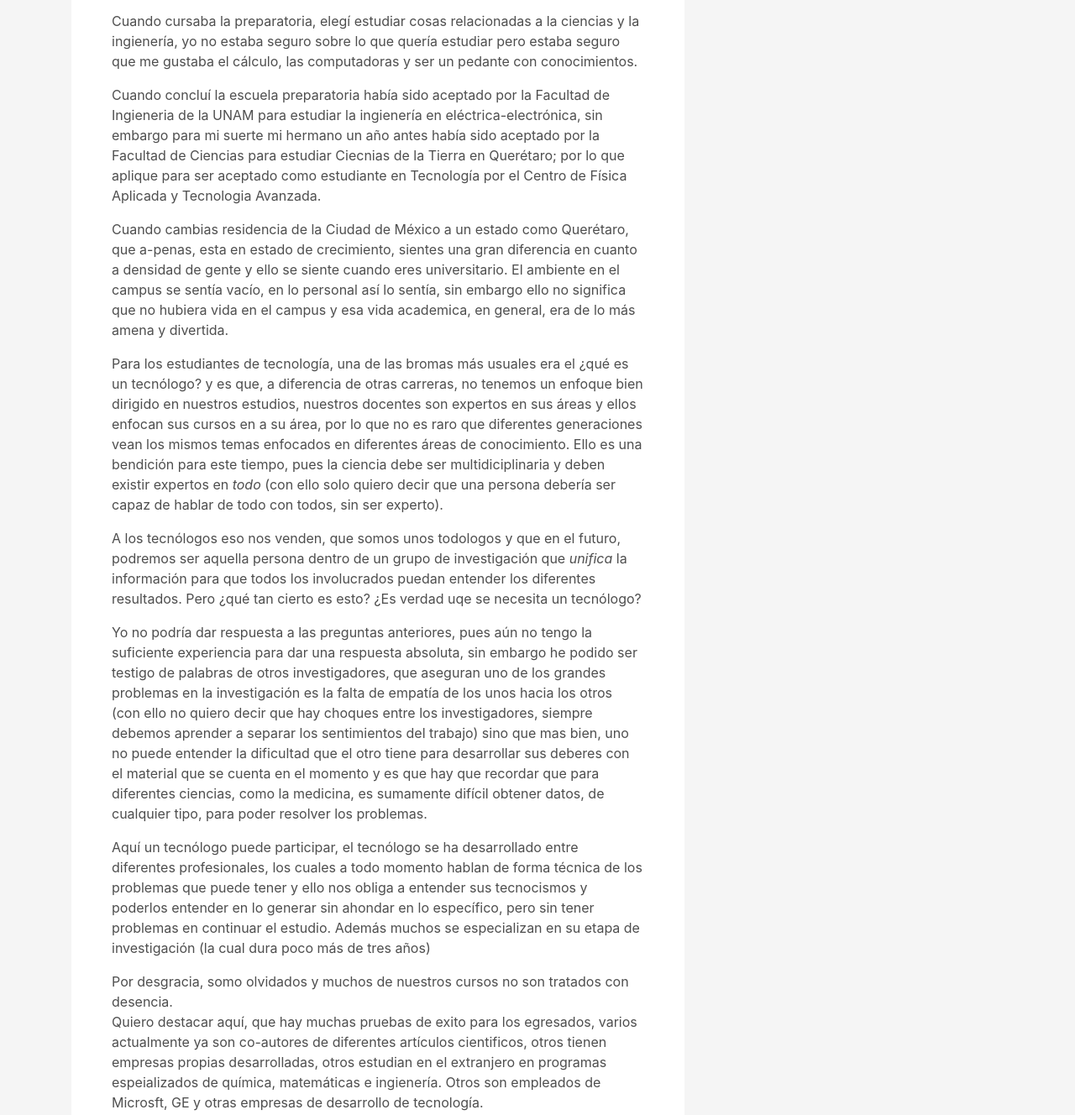
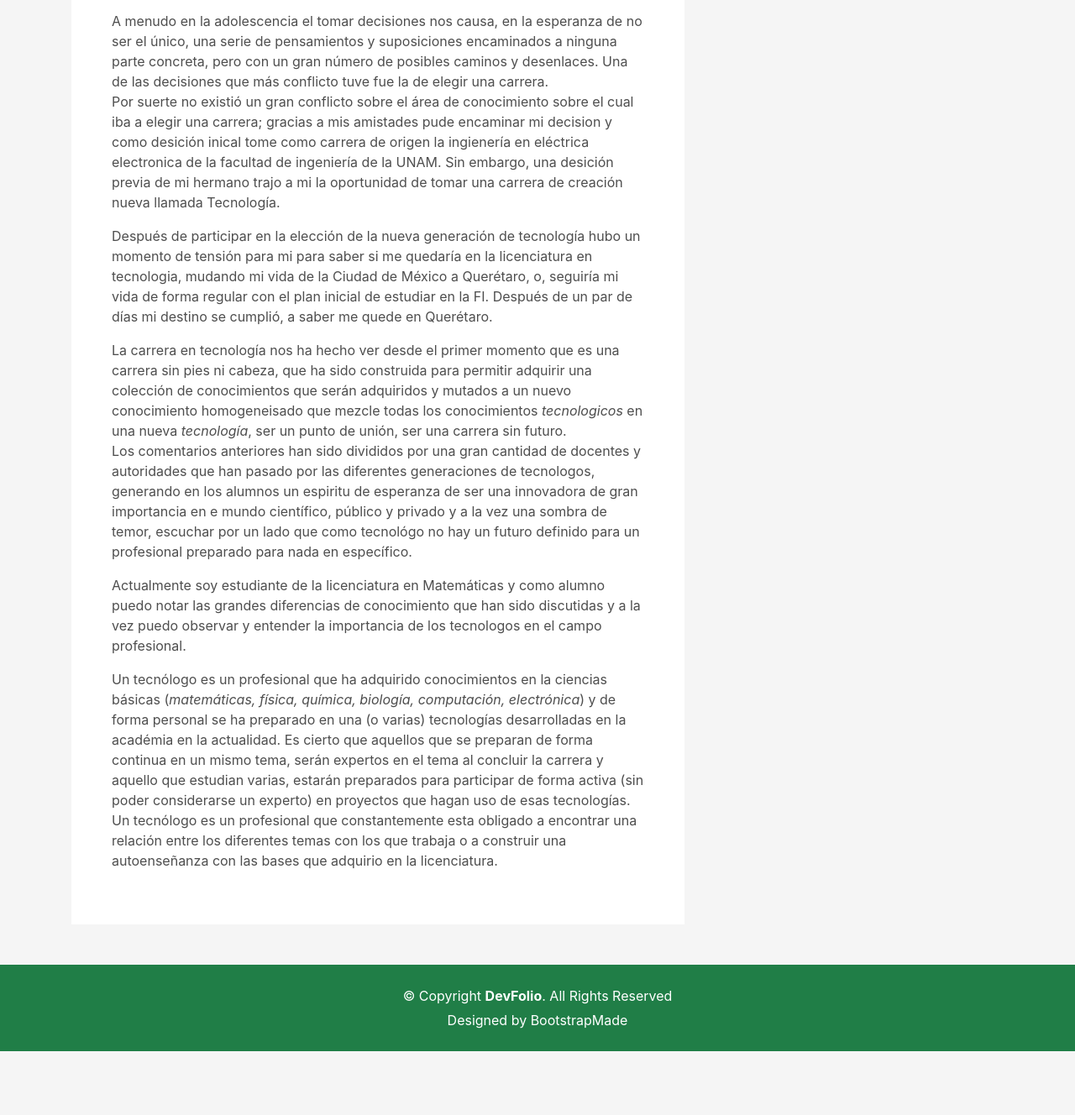
Before and after one commit to ArielUNAM/ArielUNAM.github.io, a plain HTML site: page blog-entrada-2.html in a window 1280 px wide. Shown: the part 924-2252 px from the top of the page at 84% size. After the commit the page ends 2176 px from the top, so only its background shows below. Drawn offline with Linux system fonts and the light colour scheme; files whose address does not match are found by name.

Commit message:
Modificaciń a la segunda entrada

```diff
--- a/blog-entrada-2.html
+++ b/blog-entrada-2.html
@@ -117,29 +117,23 @@
               </div>
               <div class="article-content">
                 <p>
-                  Cuando cursaba la preparatoria, elegí estudiar cosas relacionadas a la ciencias y la ingienería, yo no estaba seguro sobre lo que quería estudiar pero estaba seguro que me gustaba el cálculo, las computadoras y ser un pedante con conocimientos.
+                  A menudo en la adolescencia el tomar decisiones nos causa, en la esperanza de no ser el único, una serie de pensamientos y suposiciones encaminados a ninguna parte concreta, pero con un gran número de posibles caminos y desenlaces. Una de las decisiones que más conflicto tuve fue la de elegir una carrera.
+                  <br>
+                  Por suerte no existió un gran conflicto sobre el área de conocimiento sobre el cual iba a elegir una carrera; gracias a mis amistades pude encaminar mi decision y como desición inical tome como carrera de origen la ingienería en eléctrica electronica de la facultad de ingeniería de la UNAM. Sin embargo, una desición previa de mi hermano trajo a mi la oportunidad de tomar una carrera de creación nueva llamada Tecnología.
                 </p>
                 <p>
-                  Cuando concluí la escuela preparatoria había sido aceptado por la Facultad de Ingieneria de la UNAM para estudiar la ingienería en eléctrica-electrónica, sin embargo para mi suerte mi hermano un año antes había sido aceptado por la Facultad de Ciencias para estudiar Ciecnias de la Tierra en Querétaro; por lo que aplique para ser aceptado como estudiante en Tecnología por el Centro de Física Aplicada y Tecnologia Avanzada.
+                  Después de participar en la elección de la nueva generación de tecnología hubo un momento de tensión para mi para saber si me quedaría en la licenciatura en tecnologia, mudando mi vida de la Ciudad de México a Querétaro, o, seguiría mi vida de forma regular con el plan inicial de estudiar en la FI. Después de un par de días mi destino se cumplió, a saber me quede en Querétaro.
                 </p>
                 <p>
-                  Cuando cambias residencia de la Ciudad de México a un estado como Querétaro, que a-penas, esta en estado de crecimiento, sientes una gran diferencia en cuanto a densidad de gente y ello se siente cuando eres universitario. El ambiente en el campus se sentía vacío, en lo personal así lo sentía, sin embargo ello no significa que no hubiera vida en el campus y esa vida academica, en general, era de lo más amena y divertida.
+                  La carrera en tecnología nos ha hecho ver desde el primer momento que es una carrera sin pies ni cabeza, que ha sido construida para permitir adquirir una colección de conocimientos que serán adquiridos y mutados a un nuevo conocimiento homogeneisado que mezcle todas los conocimientos <i>tecnologicos</i> en una nueva <i>tecnología</i>, ser un punto de unión, ser una carrera sin futuro.
+                  <br>
+                  Los comentarios anteriores han sido divididos por una gran cantidad de docentes y autoridades que han pasado por las diferentes generaciones de tecnologos, generando en los alumnos un espiritu de esperanza de ser una innovadora de gran importancia en e mundo científico, público y privado y a la vez una sombra de temor, escuchar por un lado que como tecnológo no hay un futuro definido para un profesional preparado para nada en específico.
                 </p>
                 <p>
-                  Para los estudiantes de tecnología, una de las bromas más usuales era el ¿qué es un tecnólogo? y es que, a diferencia de otras carreras, no tenemos un enfoque bien dirigido en nuestros estudios, nuestros docentes son expertos en sus áreas y ellos enfocan sus cursos en a su área, por lo que no es raro que diferentes generaciones vean los mismos temas enfocados en diferentes áreas de conocimiento. Ello es una bendición para este tiempo, pues la ciencia debe ser multidiciplinaria y deben existir expertos en <i>todo</i> (con ello solo quiero decir que una persona debería ser capaz de hablar de todo con todos, sin ser experto).
+                  Actualmente soy estudiante de la licenciatura en Matemáticas y como alumno puedo notar las grandes diferencias de conocimiento que han sido discutidas y a la vez puedo observar y entender la importancia de los tecnologos en el campo profesional.
                 </p>
                 <p>
-                  A los tecnólogos eso nos venden, que somos unos todologos y que en el futuro, podremos ser aquella persona dentro de un grupo de investigación que <i>unifica</i> la información para que todos los involucrados puedan entender los diferentes resultados. Pero ¿qué tan cierto es esto? ¿Es verdad uqe se necesita un tecnólogo?
-                </p>
-                <p>
-                  Yo no podría dar respuesta a las preguntas anteriores, pues aún no tengo la suficiente experiencia para dar una respuesta absoluta, sin embargo he podido ser testigo de palabras de otros investigadores, que aseguran uno de los grandes problemas en la investigación es la falta de empatía de los unos hacia los otros (con ello no quiero decir que hay choques entre los investigadores, siempre debemos aprender a separar los sentimientos del trabajo) sino que mas bien, uno no puede entender la dificultad que el otro tiene para desarrollar sus deberes con el material que se cuenta en el momento y es que hay que recordar que para diferentes ciencias, como la medicina, es sumamente difícil obtener datos, de cualquier tipo, para poder resolver los problemas.
-                </p>
-                <p>
-                  Aquí un tecnólogo puede participar, el tecnólogo se ha desarrollado entre diferentes profesionales, los cuales a todo momento hablan de forma técnica de los problemas que puede tener y ello nos obliga a entender sus tecnocismos y poderlos entender en lo generar sin ahondar en lo específico, pero sin tener problemas en continuar el estudio. Además muchos se especializan en su etapa de investigación (la cual dura poco más de tres años)
-                </p>
-                <p>
-                  Por desgracia, somo olvidados y muchos de nuestros cursos no son tratados con desencia. <br>
-                  Quiero destacar aquí, que hay muchas pruebas de exito para los egresados, varios actualmente ya son co-autores de diferentes artículos cientificos, otros tienen empresas propias desarrolladas, otros estudian en el extranjero en programas espeializados de química, matemáticas e ingienería. Otros son empleados de Microsft, GE y otras empresas de desarrollo de tecnología.
+                  Un tecnólogo es un profesional que ha adquirido conocimientos en la ciencias básicas (<i>matemáticas, física, química, biología, computación, electrónica</i>) y de forma personal se ha preparado en una (o varias) tecnologías desarrolladas en la académia en la actualidad. Es cierto que aquellos que se preparan de forma continua en un mismo tema, serán expertos en el tema al concluir la carrera y aquello que estudian varias, estarán preparados para participar de forma activa (sin poder considerarse un experto) en proyectos que hagan uso de esas tecnologías. Un tecnólogo es un profesional que constantemente esta obligado a encontrar una relación entre los diferentes temas con los que trabaja o a construir una autoenseñanza con las bases que adquirio en la licenciatura.
                 </p>
 
                 <!--blockquote class="blockquote">
```
Also changed, not shown: index.html (+2 -2 lines).
